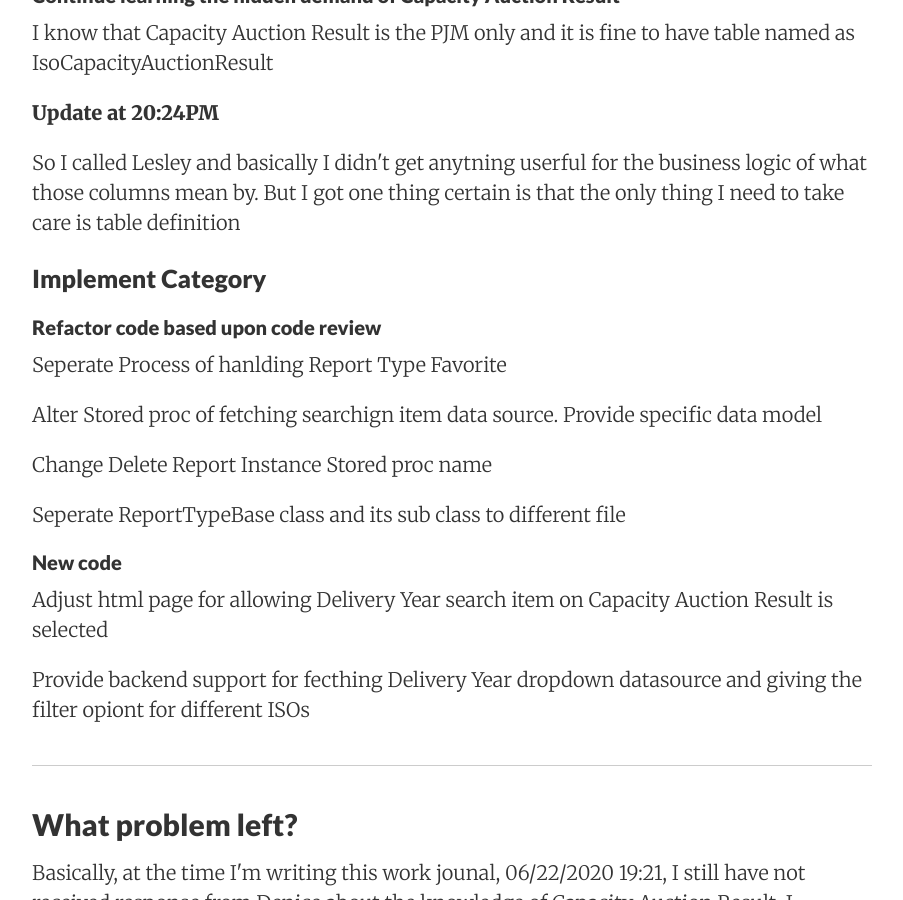
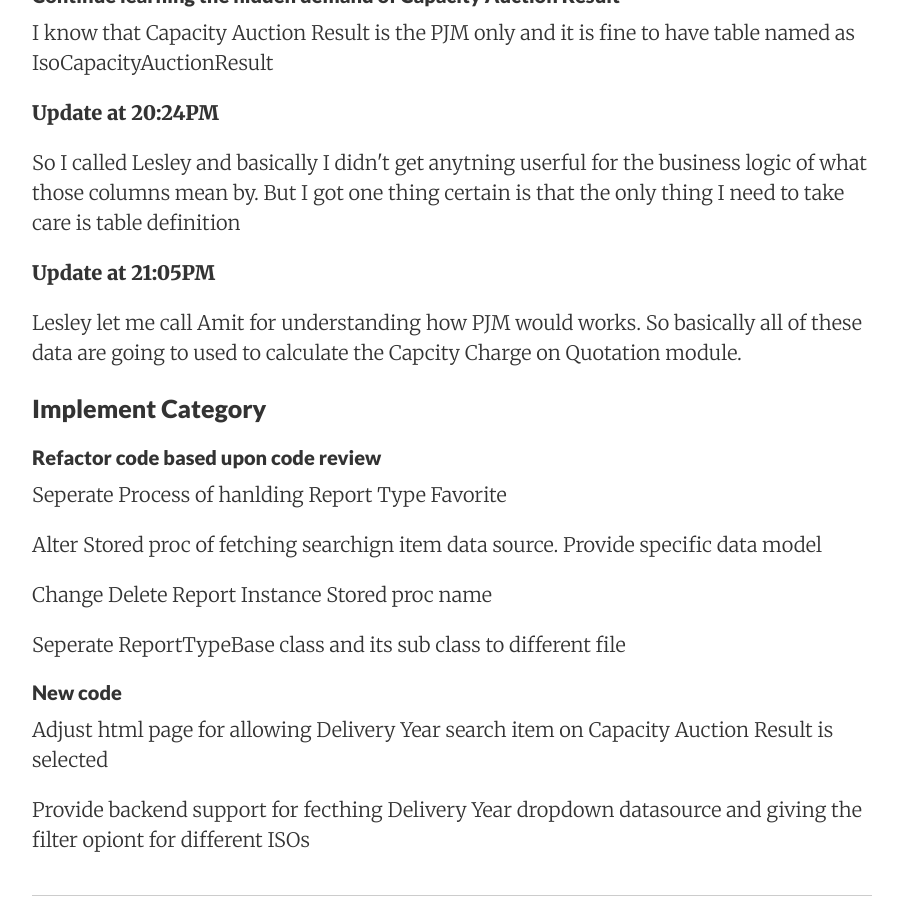
Before and after one commit to jasonwun/jasonwun.github.io, a Jekyll site: the page built from _posts/2020-06-22-Work Journal.md, in a window 1280 px wide and 900 px high, scrolled down 1702 px. Shown: the whole window, without its empty margins (188-1091 px from the left). Built offline with Jekyll 4.4.1, drawn with Linux system fonts in a browser that asks for light colours.

Commit message:
One more update

```diff
--- a/_posts/2020-06-22-Work Journal.md
+++ b/_posts/2020-06-22-Work Journal.md
@@ -36,6 +36,9 @@ visibility: public
 __Update at 20:24PM__
 <p>So I called Lesley and basically I didn't get anytning userful for the business logic of what those columns mean by. But I got one thing certain is that the only thing I need to take care is table definition</p>
 
+__Update at 21:05PM__
+<p>Lesley let me call Amit for understanding how PJM would works. So basically all of these data are going to used to calculate the Capcity Charge on Quotation module.</p>
+
 ### Implement Category
 #### Refactor code based upon code review
 <p>Seperate Process of hanlding Report Type Favorite</p>
```
